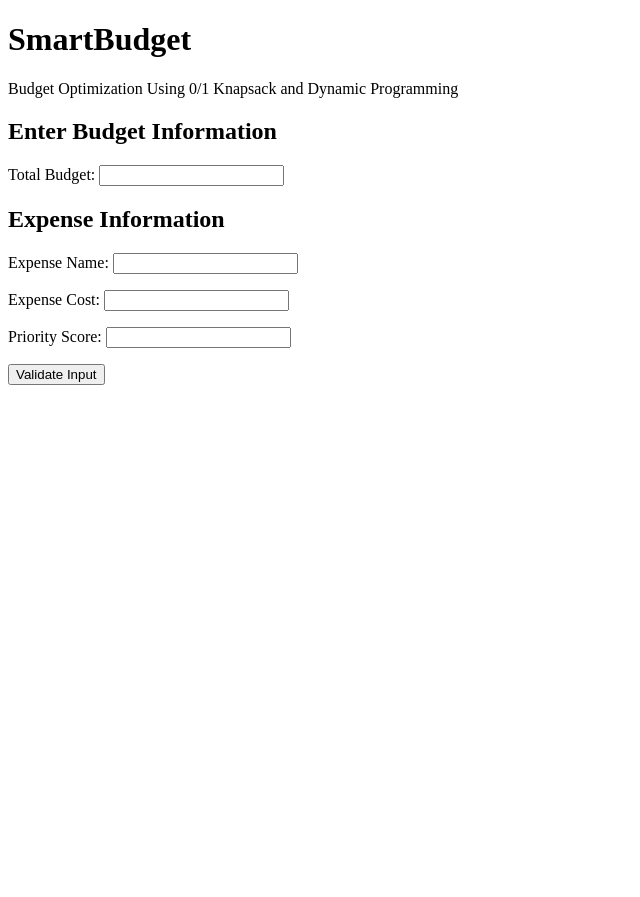
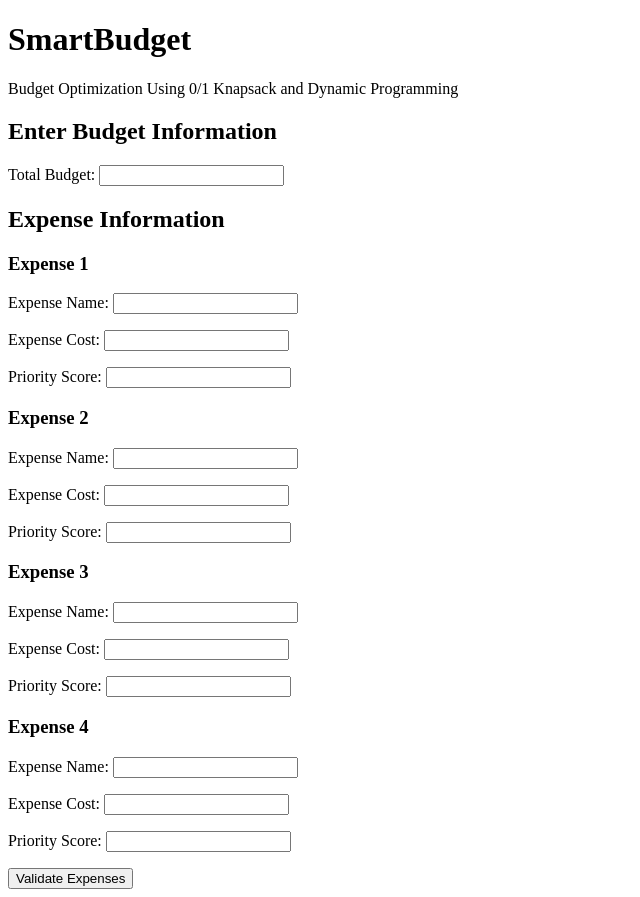
Before and after one commit to gairepragyan/SmartBudget---CSCE-4110, a Flask app: page / in a window 1280 px wide. Shown: the whole page, without its empty margins (0-640 px from the left). Before the commit the page ends 385 px from the top, so only its background shows below. Run offline with Flask 3, Linux system fonts and the light colour scheme.

Commit message:
Support multiple expense inputs

```diff
--- a/app.py
+++ b/app.py
@@ -1,3 +1,4 @@
+
 from flask import Flask, render_template, request
 
 app = Flask(__name__)
@@ -9,48 +10,89 @@ def home():
     success = None
 
     budget = ""
-    expense_name = ""
-    expense_cost = ""
-    expense_priority = ""
+    expenses = [
+        {"name": "", "cost": "", "priority": ""},
+        {"name": "", "cost": "", "priority": ""},
+        {"name": "", "cost": "", "priority": ""},
+        {"name": "", "cost": "", "priority": ""},
+    ]
 
     if request.method == "POST":
         budget = request.form.get("budget", "").strip()
-        expense_name = request.form.get("expense_name", "").strip()
-        expense_cost = request.form.get("expense_cost", "").strip()
-        expense_priority = request.form.get("expense_priority", "").strip()
 
-        if not expense_name:
-            error = "Expense name cannot be empty."
+        names = request.form.getlist("expense_name")
+        costs = request.form.getlist("expense_cost")
+        priorities = request.form.getlist("expense_priority")
 
-        else:
-            try:
-                budget_value = int(budget)
-                cost_value = int(expense_cost)
-                priority_value = int(expense_priority)
+        expenses = []
 
-                if budget_value <= 0:
-                    error = "Budget must be greater than 0."
+        for name, cost, priority in zip(names, costs, priorities):
+            expenses.append(
+                {
+                    "name": name.strip(),
+                    "cost": cost.strip(),
+                    "priority": priority.strip(),
+                }
+            )
 
-                elif cost_value <= 0:
-                    error = "Expense cost must be greater than 0."
+        try:
+            budget_value = int(budget)
 
-                elif priority_value < 0:
-                    error = "Priority score cannot be negative."
+            if budget_value <= 0:
+                error = "Budget must be greater than 0."
 
-                else:
-                    success = "Input accepted. The expense is ready for optimization."
+            else:
+                valid_expenses = []
 
-            except ValueError:
-                error = "Budget, cost, and priority must be whole numbers."
+                for expense in expenses:
+                    name = expense["name"]
+                    cost = expense["cost"]
+                    priority = expense["priority"]
+
+                    if not name and not cost and not priority:
+                        continue
+
+                    if not name or not cost or not priority:
+                        error = "Each expense must include a name, cost, and priority."
+                        break
+
+                    cost_value = int(cost)
+                    priority_value = int(priority)
+
+                    if cost_value <= 0:
+                        error = "Expense cost must be greater than 0."
+                        break
+
+                    if priority_value < 0:
+                        error = "Priority score cannot be negative."
+                        break
+
+                    valid_expenses.append(
+                        {
+                            "name": name,
+                            "cost": cost_value,
+                            "priority": priority_value,
+                        }
+                    )
+
+                if not error:
+                    if len(valid_expenses) == 0:
+                        error = "Please enter at least one expense."
+                    else:
+                        success = (
+                            f"Input accepted. {len(valid_expenses)} expense(s) "
+                            "are ready for optimization."
+                        )
+
+        except ValueError:
+            error = "Budget, cost, and priority must be whole numbers."
 
     return render_template(
         "index.html",
         error=error,
         success=success,
         budget=budget,
-        expense_name=expense_name,
-        expense_cost=expense_cost,
-        expense_priority=expense_priority,
+        expenses=expenses,
     )
 
 
--- a/templates/index.html
+++ b/templates/index.html
@@ -1,3 +1,4 @@
+
 <!DOCTYPE html>
 <html lang="en">
 <head>
@@ -46,46 +47,43 @@
 
         <h2>Expense Information</h2>
 
+        {% for expense in expenses %}
+
+            <h3>Expense {{ loop.index }}</h3>
+
             <p>
-            <label for="expense_name">Expense Name:</label>
-
+                <label>Expense Name:</label>
                 <input
                     type="text"
-                id="expense_name"
                     name="expense_name"
-                value="{{ expense_name }}"
-                required
+                    value="{{ expense.name }}"
                 >
             </p>
 
             <p>
-            <label for="expense_cost">Expense Cost:</label>
-
+                <label>Expense Cost:</label>
                 <input
                     type="number"
-                id="expense_cost"
                     name="expense_cost"
                     min="1"
-                value="{{ expense_cost }}"
-                required
+                    value="{{ expense.cost }}"
                 >
             </p>
 
             <p>
-            <label for="expense_priority">Priority Score:</label>
-
+                <label>Priority Score:</label>
                 <input
                     type="number"
-                id="expense_priority"
                     name="expense_priority"
                     min="0"
-                value="{{ expense_priority }}"
-                required
+                    value="{{ expense.priority }}"
                 >
             </p>
 
+        {% endfor %}
+
         <button type="submit">
-            Validate Input
+            Validate Expenses
         </button>
 
     </form>
```
Lines whose indentation alone changed are shown as unchanged.
